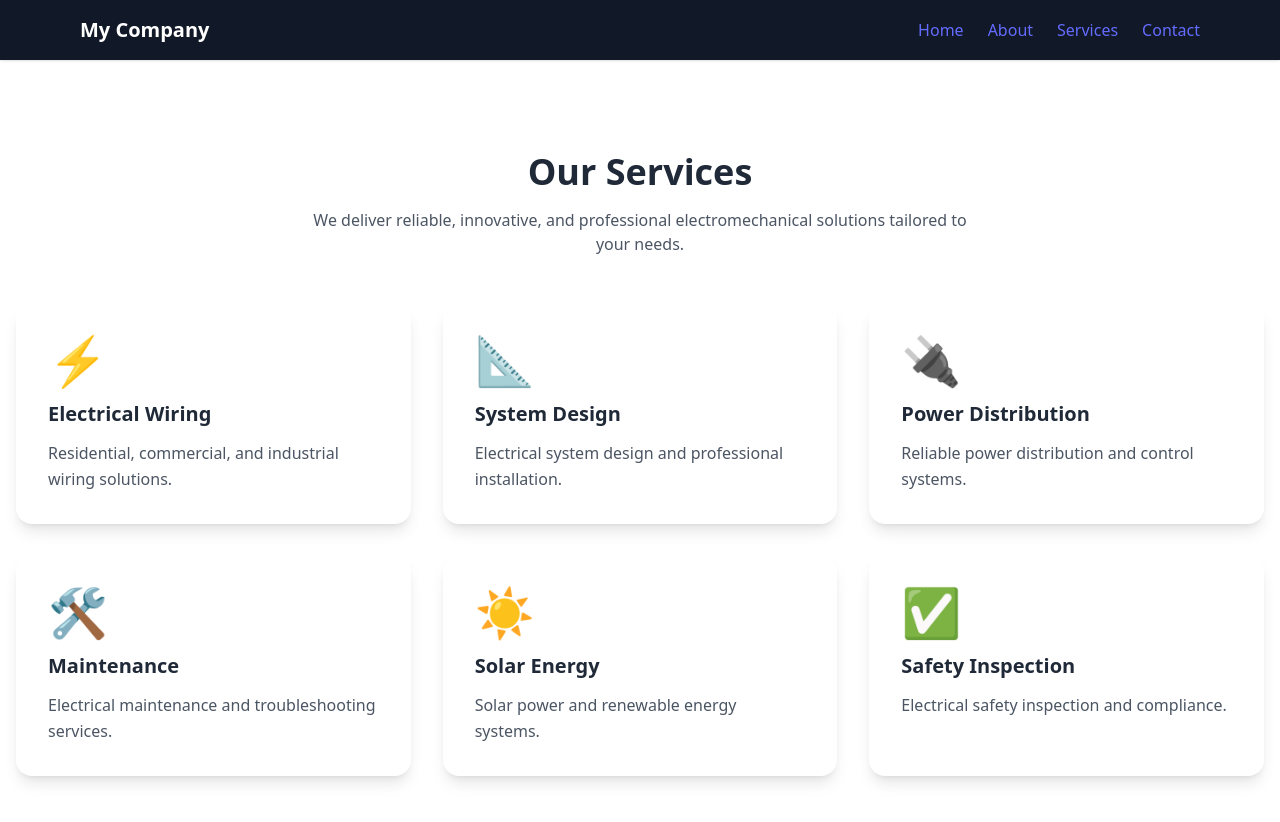
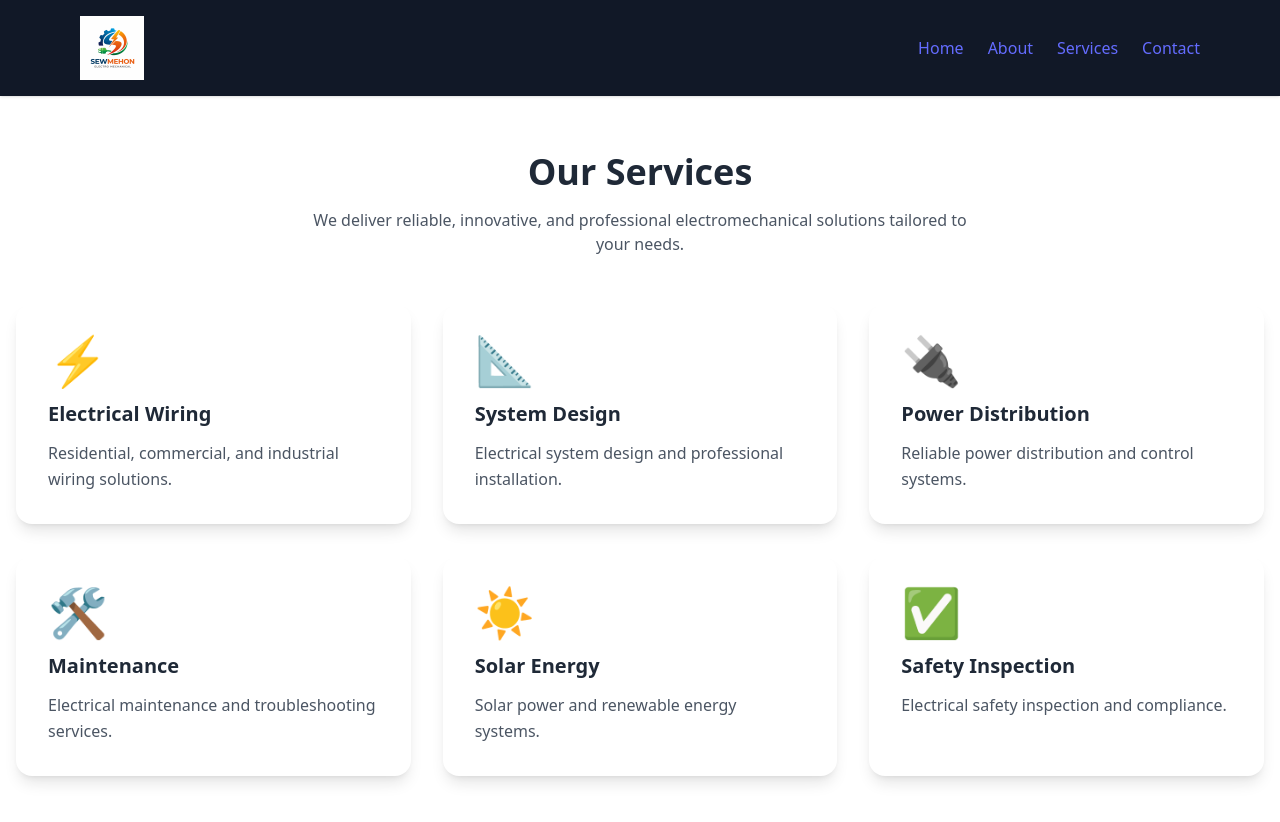
Before and after one commit to simon21728/simon, a React (Vite) app in the folder myapp/: page /services in a window 1280 px wide. Shown: the top 822 px of the page. Built offline with nearby package versions, Linux system fonts and the light colour scheme.

Commit message:
add logo

```diff
--- a/myapp/src/components/Navbar.jsx
+++ b/myapp/src/components/Navbar.jsx
@@ -7,8 +7,17 @@
   return (
     <nav className="bg-gray-900 text-white fixed w-full z-50 shadow">
       <div className="max-w-6xl mx-auto px-4 py-4 flex justify-between items-center">
-        <div className="text-xl font-bold">My Company</div>
 
+        {/* Logo */}
+        <Link to="/" className="flex items-center gap-2">
+          <img
+            src="/images/logo.png" // ✔ use public folder path
+            alt="Company Logo"
+            className="h-16 w-auto object-contain"
+          />
+        </Link>
+
+        {/* Desktop Menu */}
         <div className="hidden md:flex gap-6">
           <Link to="/" className="hover:text-gray-300">Home</Link>
           <Link to="/about" className="hover:text-gray-300">About</Link>
@@ -20,11 +29,13 @@
         <button
           className="md:hidden"
           onClick={() => setOpen(!open)}
+          aria-label="Toggle menu"
         >
           {open ? "Close" : "Menu"}
         </button>
       </div>
 
+      {/* Mobile Menu */}
       {open && (
         <div className="md:hidden bg-gray-800">
           <Link to="/" className="block px-4 py-2">Home</Link>
--- a/myapp/src/data/data.js
+++ b/myapp/src/data/data.js
@@ -1,5 +1,5 @@
 export const homeData = {
-  title: "My Company",
+  title: "Company introduction",
   description: " ",
   image: "/images/home.jpg",
 };
```
Also changed, not shown: myapp/public/images/logo.png (added).
